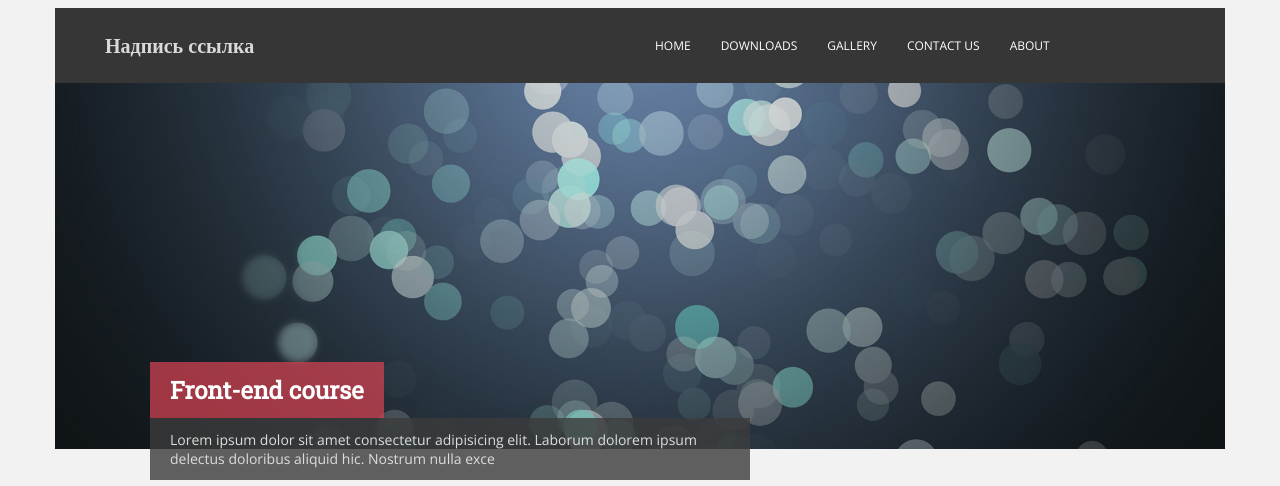
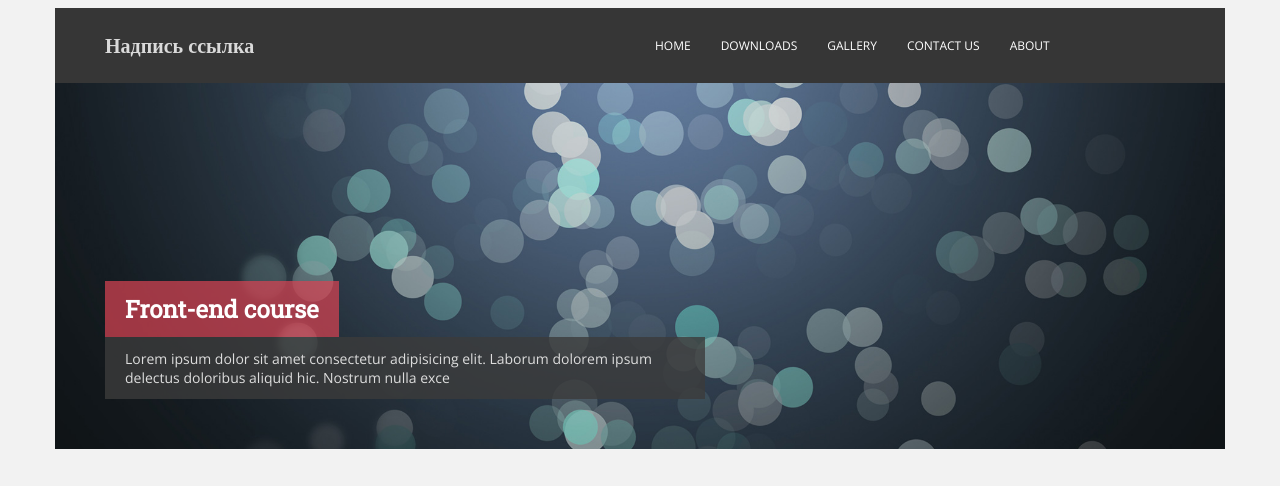
Before and after one commit to yehorfedosieiev/Homework, a plain HTML site: page 10.08.2020/index.html in a window 1280 px wide. Shown: the top 486 px of the page. Drawn offline with nearby package versions, Linux system fonts and the light colour scheme.

Commit message:
position relative/absolute fix

```diff
--- a/10.08.2020/css/style.css
+++ b/10.08.2020/css/style.css
@@ -37,6 +37,7 @@ header{
     max-width: 100%;
     margin-left: auto;
     margin-right: auto;
+    position: relative;
 }
 
 .slider img{
@@ -66,8 +67,8 @@ header{
 .block-headlines{
     margin-bottom: 50px;
     position: absolute;
-    bottom: 270px;
-    left: 150px;
+    bottom: 0px;
+    left: 50px;
     max-width: 1170px;
 }
 
```
